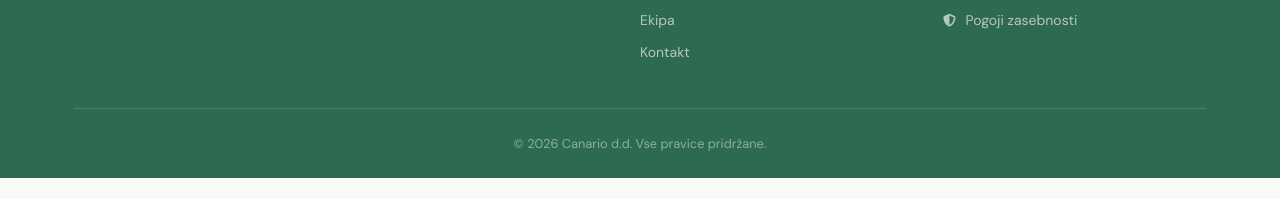
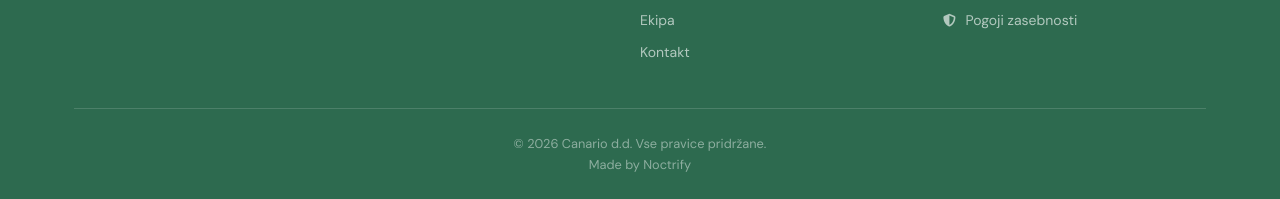
Before and after one commit to SparkOW511/canario-web, a plain HTML site: page galerija.html in a window 1280 px wide. Shown: the part 2321-2520 px from the top of the page. Before the commit the page ends 2499 px from the top, so only its background shows below. Drawn offline with Linux system fonts and the light colour scheme.

Commit message:
noctrify mention

```diff
--- a/galerija.html
+++ b/galerija.html
@@ -201,6 +201,7 @@
         </div>
         <div class="footer__bottom">
             <p>&copy; 2026 Canario d.d. Vse pravice pridržane.</p>
+            <p>Made by <a href="https://noctrify.com/" target="_blank" rel="noopener noreferrer">Noctrify</a></p>
         </div>
     </div>
 </footer>
```
Also changed, not shown: igra.html (+1 -0 lines), index.html (+1 -0 lines), kalkulator.html (+1 -0 lines), zasebnost.html (+1 -0 lines).
